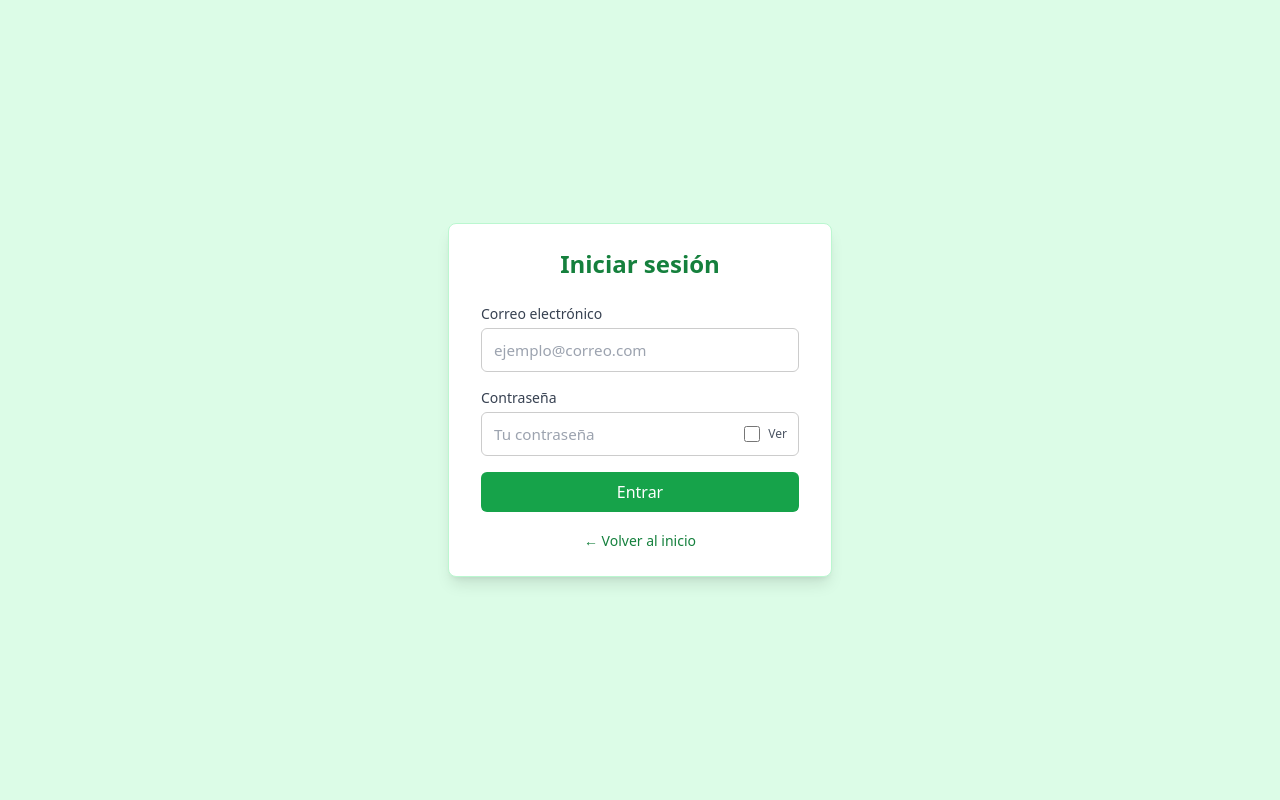
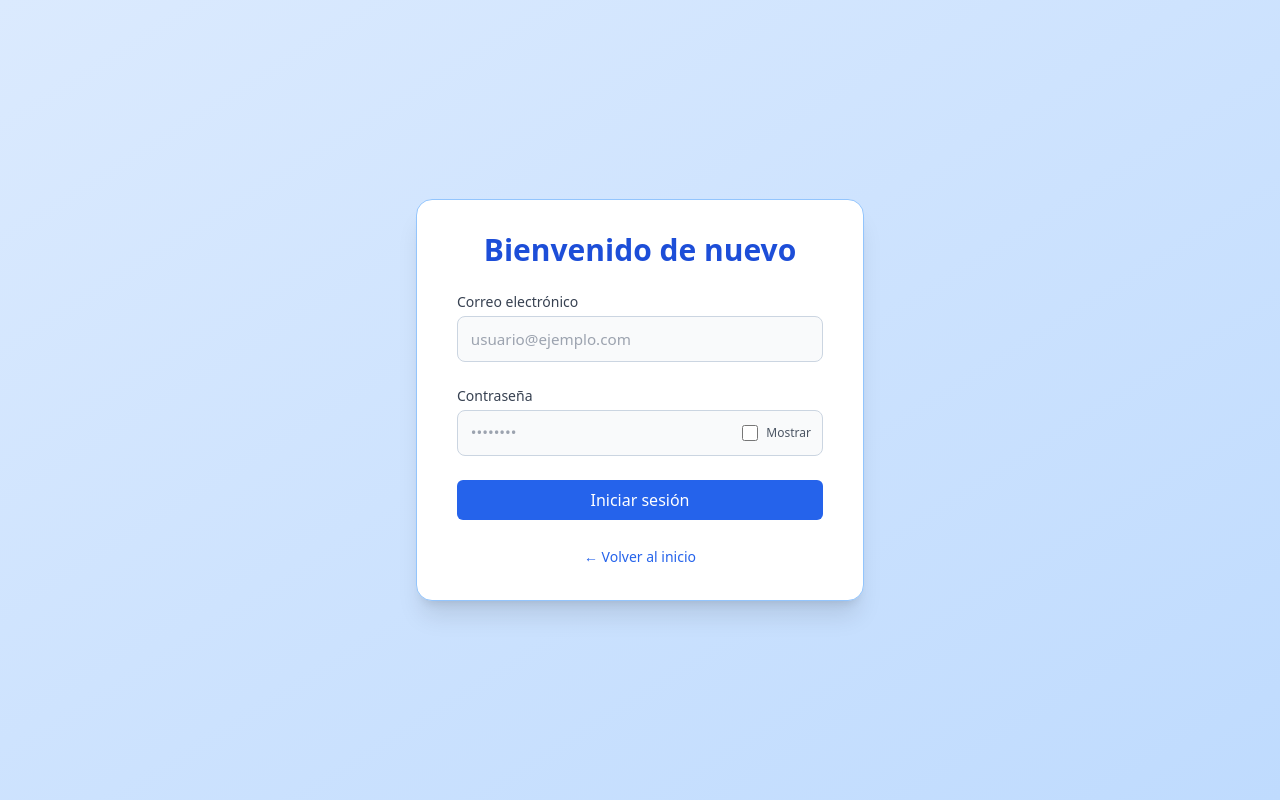
Before and after one commit to EmilianoEsparza24/CRM, a Vue app: page /login in a window 1280 px wide. Built offline with nearby package versions, Linux system fonts and the light colour scheme.

Commit message:
Cambiosexis

```diff
--- a/src/views/LandingPage.vue
+++ b/src/views/LandingPage.vue
@@ -1,97 +1,97 @@
 <template>
-  <div class="bg-gray-50 text-gray-800 font-sans">
-    <header class="bg-white shadow-md">
+  <div class="bg-blue-50 text-gray-800 font-sans">
+    <!-- Header -->
+    <header class="bg-white shadow">
       <div class="max-w-7xl mx-auto px-4 py-6 flex justify-between items-center">
-        <h1 class="text-xl font-bold text-green-600">LeadCRM</h1>
-        <a href="/login" class="bg-green-600 text-white px-4 py-2 rounded hover:bg-green-700 transition">
+        <h1 class="text-xl font-bold text-blue-600">LeadCRM</h1>
+        <a href="/login" class="bg-blue-600 text-white px-4 py-2 rounded-md hover:bg-blue-700 transition">
           Comenzar
         </a>
       </div>
     </header>
 
-    <section class="py-20 px-6 text-center bg-gradient-to-b from-green-100 to-white">
-      <h2 class="text-4xl font-extrabold mb-4">Convierte visitas en clientes</h2>
-      <p class="text-lg mb-6 max-w-2xl mx-auto">
-        Un <strong>lead</strong> es una persona interesada en tus servicios. Con LeadCRM, puedes capturarlos, darles seguimiento y cerrar más ventas con facilidad.
+    <!-- Hero Section -->
+    <section class="py-20 px-6 text-center bg-gradient-to-b from-blue-100 to-white">
+      <h2 class="text-4xl font-extrabold mb-4 text-blue-800">Convierte visitas en clientes</h2>
+      <p class="text-lg mb-6 max-w-2xl mx-auto text-gray-700">
+        Un <strong>lead</strong> es una persona interesada en tus servicios. Con LeadCRM puedes capturarlos, darles seguimiento y cerrar más ventas con facilidad.
       </p>
-      <a href="/login" class="bg-green-600 text-white px-6 py-3 rounded-lg text-lg hover:bg-green-700 transition">
+      <a href="/login" class="bg-blue-600 text-white px-6 py-3 rounded-lg text-lg hover:bg-blue-700 transition">
         Empieza gratis
       </a>
     </section>
 
-    <section class="max-w-5xl mx-auto py-16 px-4 grid md:grid-cols-3 gap-8 text-left">
+    <!-- Features Section -->
+    <section class="max-w-5xl mx-auto py-16 px-4 grid md:grid-cols-3 gap-10 text-left">
       <div>
-        <h3 class="text-xl font-semibold mb-2">📩 Captura Leads</h3>
-        <p>Formulario integrado para recopilar información de clientes potenciales en segundos.</p>
+        <h3 class="text-xl font-semibold mb-2 text-blue-700">📩 Captura Leads</h3>
+        <p class="text-gray-700">Formulario integrado para recopilar información de clientes potenciales en segundos.</p>
       </div>
       <div>
-        <h3 class="text-xl font-semibold mb-2">📊 Organiza y Clasifica</h3>
-        <p>Visualiza todos tus leads en un panel claro, con filtros por estado y prioridad.</p>
+        <h3 class="text-xl font-semibold mb-2 text-blue-700">📊 Organiza y Clasifica</h3>
+        <p class="text-gray-700">Visualiza todos tus leads en un panel claro, con filtros por estado y prioridad.</p>
       </div>
       <div>
-        <h3 class="text-xl font-semibold mb-2">📈 Mejora tus conversiones</h3>
-        <p>Haz seguimiento de cada contacto, optimiza tus campañas y aumenta tus cierres de venta.</p>
+        <h3 class="text-xl font-semibold mb-2 text-blue-700">📈 Mejora tus conversiones</h3>
+        <p class="text-gray-700">Haz seguimiento de cada contacto, optimiza tus campañas y aumenta tus cierres de venta.</p>
       </div>
     </section>
 
-    <div class="py-20  text-center">
-    <h1 class="text-3xl font-bold text-gray-800 tracking-wide">📝 Formulario de Contacto</h1>
+    <!-- Contact Title -->
+    <div class="py-20 text-center">
+      <h1 class="text-3xl font-bold text-blue-800">📝 Formulario de Contacto</h1>
       <p class="text-sm text-gray-600 mt-2">Completa los campos a continuación y nos pondremos en contacto contigo.</p>
     </div>
 
+    <!-- Contact Form -->
     <form
       @submit.prevent="handleSubmit"
-    class="w-full max-w-xl p-6 space-y-4 bg-white rounded-lg shadow mx-auto"
+      class="w-full max-w-xl p-6 space-y-4 bg-white rounded-xl shadow-md mx-auto"
     >
-    <!-- Nombre -->
       <div>
         <label class="block text-sm font-medium mb-1">Nombre completo:</label>
         <input
           v-model="form.name"
           required
-        class="w-full border border-gray-300 rounded-md px-3 py-2 focus:outline-none focus:ring focus:ring-green-200"
+          class="w-full border border-gray-300 rounded-md px-3 py-2 focus:outline-none focus:ring-2 focus:ring-blue-200"
         />
       </div>
 
-    <!-- Correo -->
       <div>
         <label class="block text-sm font-medium mb-1">Correo:</label>
         <input
           v-model="form.email"
           type="email"
           required
-        class="w-full border border-gray-300 rounded-md px-3 py-2 focus:outline-none focus:ring focus:ring-green-200"
+          class="w-full border border-gray-300 rounded-md px-3 py-2 focus:outline-none focus:ring-2 focus:ring-blue-200"
         />
       </div>
 
-    <!-- Teléfono -->
       <div>
         <label class="block text-sm font-medium mb-1">Teléfono:</label>
         <input
           v-model="form.phone"
           required
-        class="w-full border border-gray-300 rounded-md px-3 py-2 focus:outline-none focus:ring focus:ring-green-200"
+          class="w-full border border-gray-300 rounded-md px-3 py-2 focus:outline-none focus:ring-2 focus:ring-blue-200"
         />
       </div>
 
-    <!-- Mensaje -->
       <div>
         <label class="block text-sm font-medium mb-1">Mensaje:</label>
         <textarea
           v-model="form.message"
           required
           rows="4"
-        class="w-full border border-gray-300 rounded-md px-3 py-2 focus:outline-none focus:ring focus:ring-green-200"
+          class="w-full border border-gray-300 rounded-md px-3 py-2 focus:outline-none focus:ring-2 focus:ring-blue-200"
         ></textarea>
       </div>
 
-    <!-- Términos y condiciones -->
       <div class="flex items-center space-x-3">
         <input
           type="checkbox"
           id="terms"
           v-model="form.acceptedTerms"
-        class="h-4 w-4 text-green-600 border-gray-300 rounded"
+          class="h-4 w-4 text-blue-600 border-gray-300 rounded"
         />
         <label for="terms" class="text-sm text-gray-700">Acepto los</label>
         <button
@@ -110,16 +110,16 @@
         :data-sitekey="recaptchaSiteKey"
       ></div>
 
-    <!-- Botón de envío -->
+      <!-- Botón enviar -->
       <button
         type="submit"
-      class="mt-4 bg-green-600 hover:bg-green-700 text-white px-4 py-2 rounded-md transition duration-150 ease-in-out"
+        class="mt-4 bg-blue-600 hover:bg-blue-700 text-white px-4 py-2 rounded-md transition"
       >
         Enviar
       </button>
 
-    <!-- Mensajes de respuesta -->
-    <p v-if="success" class="text-green-600 mt-2">✅ Enviado correctamente</p>
+      <!-- Mensajes -->
+      <p v-if="success" class="text-blue-600 mt-2">✅ Enviado correctamente</p>
       <p v-if="error" class="text-red-600 mt-2">❌ {{ error }}</p>
     </form>
 
@@ -144,6 +144,7 @@
       </div>
     </div>
 
+    <!-- Footer -->
     <footer class="text-center text-sm text-gray-600 py-6">
       © 2025 LeadCRM — Todos los derechos reservados.
     </footer>
@@ -182,7 +183,6 @@ const recaptchaSiteKey = import.meta.env.VITE_SITE_KEY
 if (!recaptchaSiteKey) {
   console.error('❌ No se encontró VITE_SITE_KEY en tu archivo .env')
 }
-
 
 onMounted(() => {
   const renderCaptcha = () => {
--- a/src/views/LeadsView.vue
+++ b/src/views/LeadsView.vue
@@ -1,36 +1,40 @@
 <template>
-  <div class="min-h-screen bg-green-100 text-gray-900">
+  <div class="min-h-screen bg-gradient-to-br from-blue-100 to-blue-200 text-gray-900">
     <!-- Navbar -->
     <Navbar @logout="logout" />
 
     <!-- Leads Table -->
     <div class="p-6 max-w-7xl mx-auto">
-      <h1 class="text-3xl font-bold text-green-700 mb-6">📋 Gestión de Leads</h1>
+      <h1 class="text-4xl font-bold text-blue-700 mb-8 text-center">📋 Panel de Leads</h1>
 
-      <div class="overflow-x-auto bg-white shadow-lg rounded-lg border border-green-200">
+      <div class="overflow-x-auto bg-white shadow-xl rounded-xl border border-blue-200">
         <table v-if="leads.length" class="w-full table-auto rounded overflow-hidden">
-          <thead class="bg-green-600 text-white">
+          <thead class="bg-blue-600 text-white text-sm uppercase">
             <tr>
-              <th class="p-3 text-left">Nombre</th>
-              <th class="p-3 text-left">Correo</th>
-              <th class="p-3 text-left">Teléfono</th>
-              <th class="p-3 text-left">Mensaje</th>
-              <th class="p-3 text-left">Estado</th>
-              <th class="p-3 text-left">Cambiar estado</th>
+              <th class="p-4 text-left">Nombre</th>
+              <th class="p-4 text-left">Correo</th>
+              <th class="p-4 text-left">Teléfono</th>
+              <th class="p-4 text-left">Mensaje</th>
+              <th class="p-4 text-left">Estado</th>
+              <th class="p-4 text-left">Cambiar estado</th>
             </tr>
           </thead>
           <tbody>
-            <tr v-for="lead in paginatedLeads" :key="lead.id" class="border-t hover:bg-green-50 transition">
-              <td class="p-3">{{ lead.name }}</td>
-              <td class="p-3">{{ lead.email }}</td>
-              <td class="p-3">{{ lead.phone }}</td>
-              <td class="p-3">{{ lead.message }}</td>
-              <td class="p-3 capitalize font-medium text-green-700">{{ lead.status }}</td>
-              <td class="p-3">
+            <tr
+              v-for="lead in paginatedLeads"
+              :key="lead.id"
+              class="border-t hover:bg-blue-50 transition-colors text-sm"
+            >
+              <td class="p-4">{{ lead.name }}</td>
+              <td class="p-4">{{ lead.email }}</td>
+              <td class="p-4">{{ lead.phone }}</td>
+              <td class="p-4">{{ lead.message }}</td>
+              <td class="p-4 capitalize font-semibold text-blue-700">{{ lead.status }}</td>
+              <td class="p-4">
                 <select
                   v-model="lead.status"
                   @change="updateStatus(lead)"
-                  class="border border-green-300 rounded-md px-2 py-1 text-sm focus:outline-none focus:ring focus:ring-green-200"
+                  class="border border-blue-300 rounded-md px-3 py-1.5 text-sm focus:outline-none focus:ring-2 focus:ring-blue-200 bg-white"
                 >
                   <option value="nuevo">Nuevo</option>
                   <option value="contactado">Contactado</option>
@@ -40,23 +44,28 @@
             </tr>
           </tbody>
         </table>
-        <div v-if="totalPages > 1" class="flex justify-center items-center space-x-4 py-4">
+
+        <!-- Paginación -->
+        <div v-if="totalPages > 1" class="flex justify-center items-center space-x-4 py-6">
           <button
             @click="prevPage"
             :disabled="currentPage === 1"
-            class="px-4 py-2 bg-green-600 text-white rounded disabled:opacity-50"
+            class="px-4 py-2 bg-blue-600 text-white rounded-md hover:bg-blue-700 disabled:opacity-50 disabled:cursor-not-allowed transition"
           >
-            Anterior
+            ← Anterior
           </button>
-          <span class="text-gray-700">Página {{ currentPage }} de {{ totalPages }}</span>
+          <span class="text-gray-700 font-medium">
+            Página {{ currentPage }} de {{ totalPages }}
+          </span>
           <button
             @click="nextPage"
             :disabled="currentPage === totalPages"
-            class="px-4 py-2 bg-green-600 text-white rounded disabled:opacity-50"
+            class="px-4 py-2 bg-blue-600 text-white rounded-md hover:bg-blue-700 disabled:opacity-50 disabled:cursor-not-allowed transition"
           >
-            Siguiente
+            Siguiente →
           </button>
         </div>
+
         <p v-else class="p-6 text-gray-600 text-center">No hay leads disponibles por el momento.</p>
       </div>
     </div>
@@ -90,6 +99,7 @@ const nextPage = () => {
 const prevPage = () => {
   if (currentPage.value > 1) currentPage.value--
 }
+
 const fetchLeads = async () => {
   try {
     const res = await axios.get(import.meta.env.VITE_API_URL + '/leads', {
--- a/src/views/LoginView.vue
+++ b/src/views/LoginView.vue
@@ -1,9 +1,9 @@
 <template>
-  <div class="min-h-screen flex items-center justify-center bg-green-100 px-4">
-    <div class="bg-white shadow-lg rounded-lg px-8 py-6 w-full max-w-sm border border-green-200">
-      <h2 class="text-2xl font-bold mb-6 text-center text-green-700">Iniciar sesión</h2>
+  <div class="min-h-screen flex items-center justify-center bg-gradient-to-br from-blue-100 to-blue-200 px-4">
+    <div class="bg-white shadow-xl rounded-2xl px-10 py-8 w-full max-w-md border border-blue-300">
+      <h2 class="text-3xl font-bold mb-6 text-center text-blue-700">Bienvenido de nuevo</h2>
 
-      <form @submit.prevent="login" class="space-y-4">
+      <form @submit.prevent="login" class="space-y-6">
         <div>
           <label for="email" class="block text-sm font-medium text-gray-700 mb-1">Correo electrónico</label>
           <input
@@ -11,8 +11,8 @@
             id="email"
             type="email"
             required
-            class="input"
-            placeholder="ejemplo@correo.com"
+            class="input focus:ring-2 focus:ring-blue-400"
+            placeholder="usuario@ejemplo.com"
           />
         </div>
 
@@ -24,31 +24,33 @@
               v-model="password"
               id="password"
               required
-              class="input pr-10"
-              placeholder="Tu contraseña"
+              class="input pr-12 focus:ring-2 focus:ring-blue-400"
+              placeholder="••••••••"
             />
             <div class="absolute inset-y-0 right-0 flex items-center pr-3">
-              <input
-                type="checkbox"
-                id="showPwd"
-                v-model="showPassword"
-                class="h-4 w-4 text-green-600"
-              />
-              <label for="showPwd" class="ml-2 text-xs text-gray-600">Ver</label>
+              <label class="flex items-center space-x-2 cursor-pointer">
+                <input
+                  type="checkbox"
+                  id="showPwd"
+                  v-model="showPassword"
+                  class="accent-blue-600 h-4 w-4"
+                />
+                <span class="text-xs text-gray-600">Mostrar</span>
+              </label>
             </div>
           </div>
         </div>
 
         <button
           type="submit"
-          class="w-full bg-green-600 text-white py-2 rounded-md hover:bg-green-700 transition"
+          class="w-full bg-blue-600 text-white py-2 rounded-md hover:bg-blue-700 transition duration-300"
         >
-          Entrar
+          Iniciar sesión
         </button>
       </form>
 
-      <div class="text-center mt-4">
-        <a href="/" class="text-sm text-green-700 hover:underline">← Volver al inicio</a>
+      <div class="text-center mt-6">
+        <a href="/" class="text-sm text-blue-600 hover:underline">← Volver al inicio</a>
       </div>
     </div>
   </div>
@@ -82,15 +84,17 @@ const login = async () => {
 <style scoped>
 .input {
   width: 100%;
-  padding: 0.6rem 0.75rem;
-  border: 1px solid #ccc;
-  border-radius: 0.375rem;
+  padding: 0.65rem 0.8rem;
+  border: 1px solid #cbd5e1; /* slate-300 */
+  border-radius: 0.5rem;
   outline: none;
   font-size: 0.95rem;
-  transition: border-color 0.2s;
+  transition: all 0.2s ease;
+  background-color: #f9fafb;
 }
 .input:focus {
-  border-color: #16a34a; /* verde-600 */
-  box-shadow: 0 0 0 1px #16a34a;
+  border-color: #3b82f6; /* blue-500 */
+  box-shadow: 0 0 0 1px #3b82f6;
+  background-color: #ffffff;
 }
 </style>
```
Lines whose indentation alone changed are shown as unchanged.
